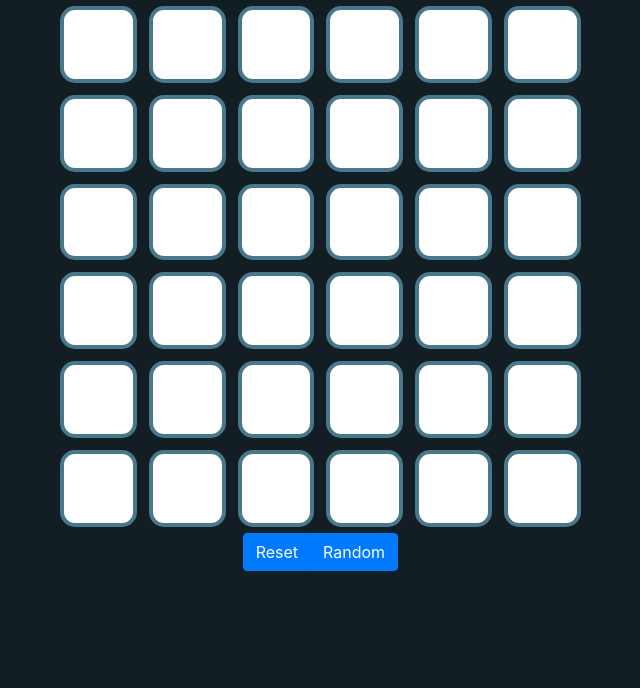
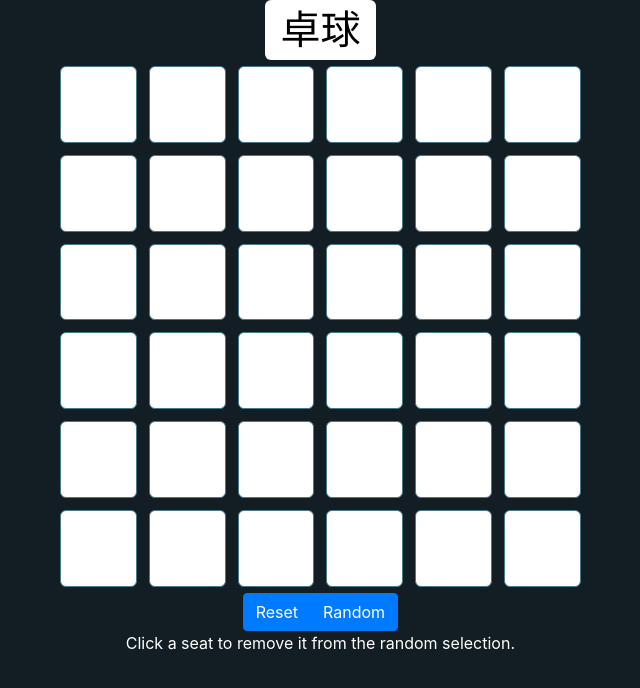
Before and after one commit to wmcooper2/choose-a-student, a React (Create React App) app: page / in a window 1280 px wide. Shown: the top 688 px of the page, without its empty margins (326-966 px from the left). Built offline with nearby package versions, Linux system fonts and the light colour scheme.

Commit message:
Changed stylings. Added 卓球 to show the front of the class. Added simple instructions.

```diff
--- a/src/App.css
+++ b/src/App.css
@@ -29,8 +29,8 @@ html {
 
 .seat {
   position: relative;
-  border: 4px solid var(--border-blue);
-  border-radius: 15px;
+  border: 1px solid var(--border-blue);
+  border-radius: 6px;
   width: var(--seat-size);
   height: var(--seat-size);
   margin: 6px 6px;
@@ -38,7 +38,33 @@ html {
   vertical-align: middle;
 }
 
+.seat:hover {
+  box-shadow: inset 0px 0px 4px 2px black;
+}
+
+.topdiv {
+  display: flex;
+  justify-content: center;
+}
+
+.frontofclass {
+  display: flex;
+  justify-content: center;
+  background-color: white;
+  color: black;
+  font-size: 2.5em;
+  width: 10%;
+  height: auto;
+  border-radius: 6px;
+}
+
 #controlbox {
   margin: auto;
   background-color: var(--background-black);
 }
+
+.instructions {
+  display: flex;
+  justify-content: center;
+  color: white;
+}
--- a/src/App.js
+++ b/src/App.js
@@ -59,6 +59,9 @@ class App extends React.Component {
   render() {
     return (
       <div className="container" id="classroom">
+        <div className="topdiv">
+          <div className="frontofclass">卓球</div>
+        </div>
         <Row rowKey={0} props={this.state} handleClick={this.handleClick} />
         <Row rowKey={6} props={this.state} handleClick={this.handleClick} />
         <Row rowKey={12} props={this.state} handleClick={this.handleClick} />
@@ -66,6 +69,9 @@ class App extends React.Component {
         <Row rowKey={24} props={this.state} handleClick={this.handleClick} />
         <Row rowKey={30} props={this.state} handleClick={this.handleClick} />
         <Controls handleClick={this.handleClick} />
+        <div className="instructions">
+          Click a seat to remove it from the random selection.
+        </div>
       </div>
     );
   }
```
Also changed, not shown: 1 other file (tests, documents, lock files or other folders).
